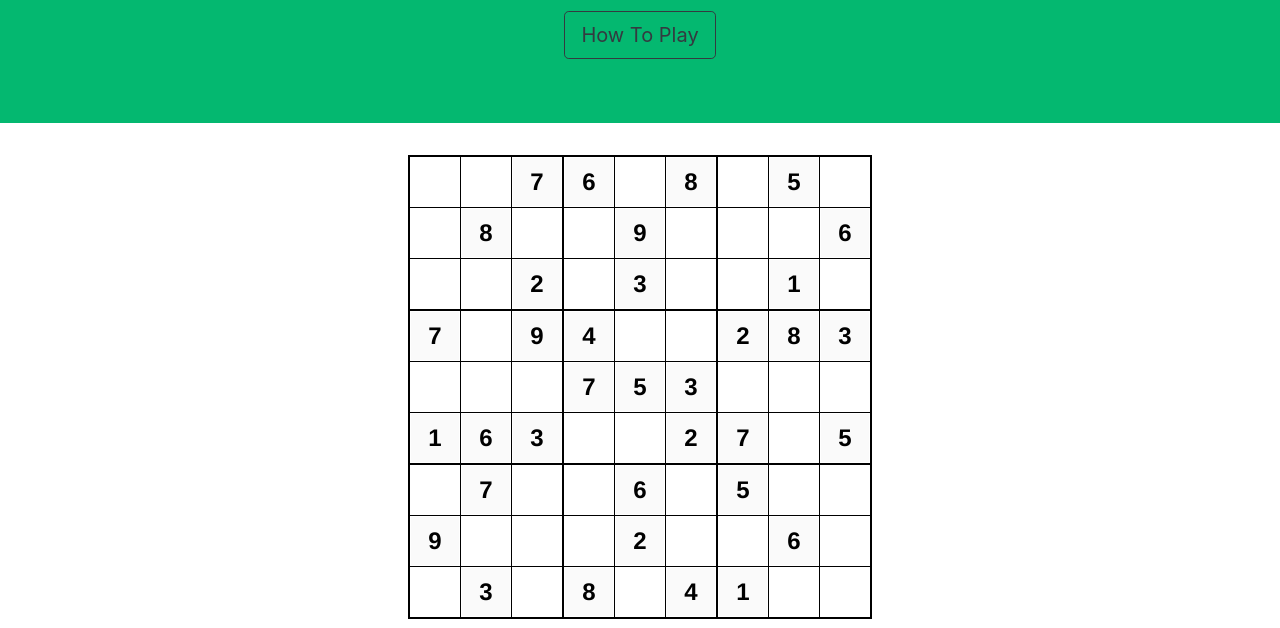
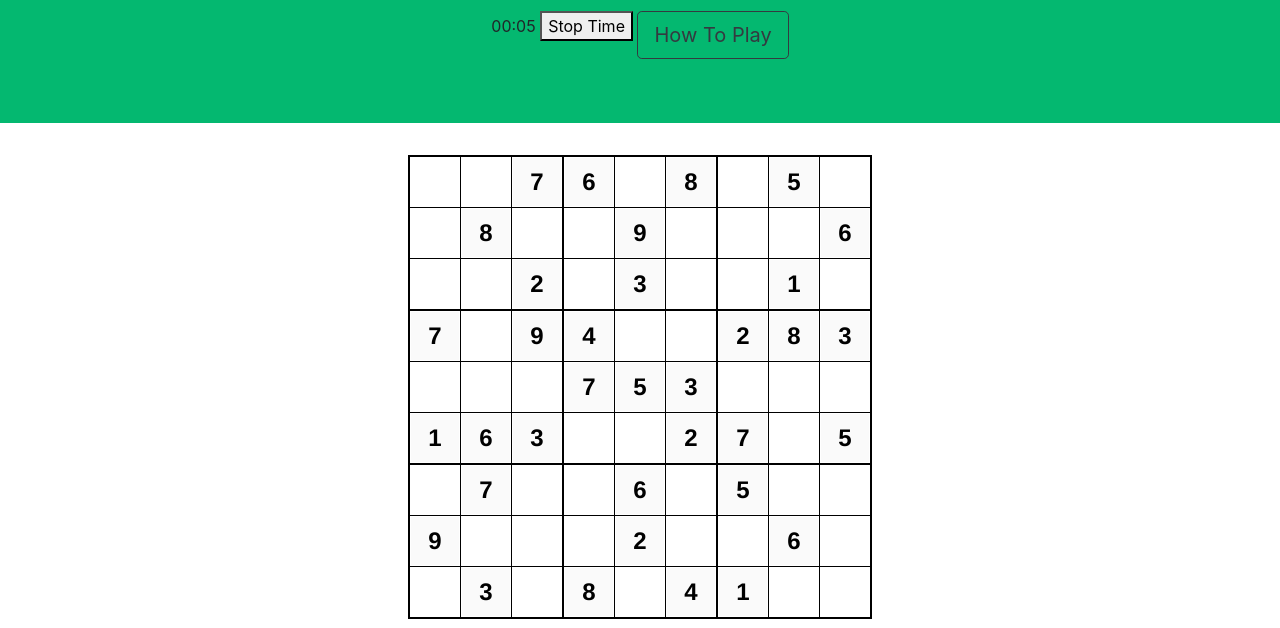
Before and after one commit to klellis4/Sudoku, a plain HTML site: page index.html in a window 1280 px wide. Shown: the part 172-800 px from the top of the page. Drawn offline with nearby package versions, Linux system fonts and the light colour scheme.

Commit message:
Add very basic timer and button to stop the timer

```diff
--- a/index.html
+++ b/index.html
@@ -15,6 +15,10 @@
 <div class="jumbotron jumbotron-fluid">
   	<div class="container text-center">
    		 <h1>Sudoku</h1>
+
+   		 <span id="minutes"></span>:<span id="seconds"></span>
+   		 <button id="stopTime">Stop Time</button>
+
    		 <button type="button" data-toggle="modal" data-target="#myModal" id="myBtn" class="btn btn-outline-dark btn-lg">How To Play</button>
 
    		 <!-- The Modal -->
--- a/sudoku.js
+++ b/sudoku.js
@@ -1,14 +1,13 @@
-// // Popup window code
-// function newPopup() {
-// 	popupWindow = window.open(
-// 		"", null,'height=300,width=400,left=10,top=10,resizable=yes,scrollbars=yes,toolbar=yes,menubar=no,location=no,directories=no,status=yes')
-// }
+var sec = 0;
+    function pad ( val ) { return val > 9 ? val : "0" + val; }
+    var timer = setInterval( function(){
+        $("#seconds").html(pad(++sec%60));
+        $("#minutes").html(pad(parseInt(sec/60,10)));
+    }, 1000);
 
-// $("button").on("click", function() {
-// 	popupWindow = window.open(
-// 		"", null,'height=300,width=400,left=10,top=10,resizable=yes,scrollbars=yes,toolbar=yes,menubar=no,location=no,directories=no,status=yes')
-
-// })
+$("#stopTime").on("click", function() {
+	clearInterval(timer);
+});
 
 
 // Get the modal
```
